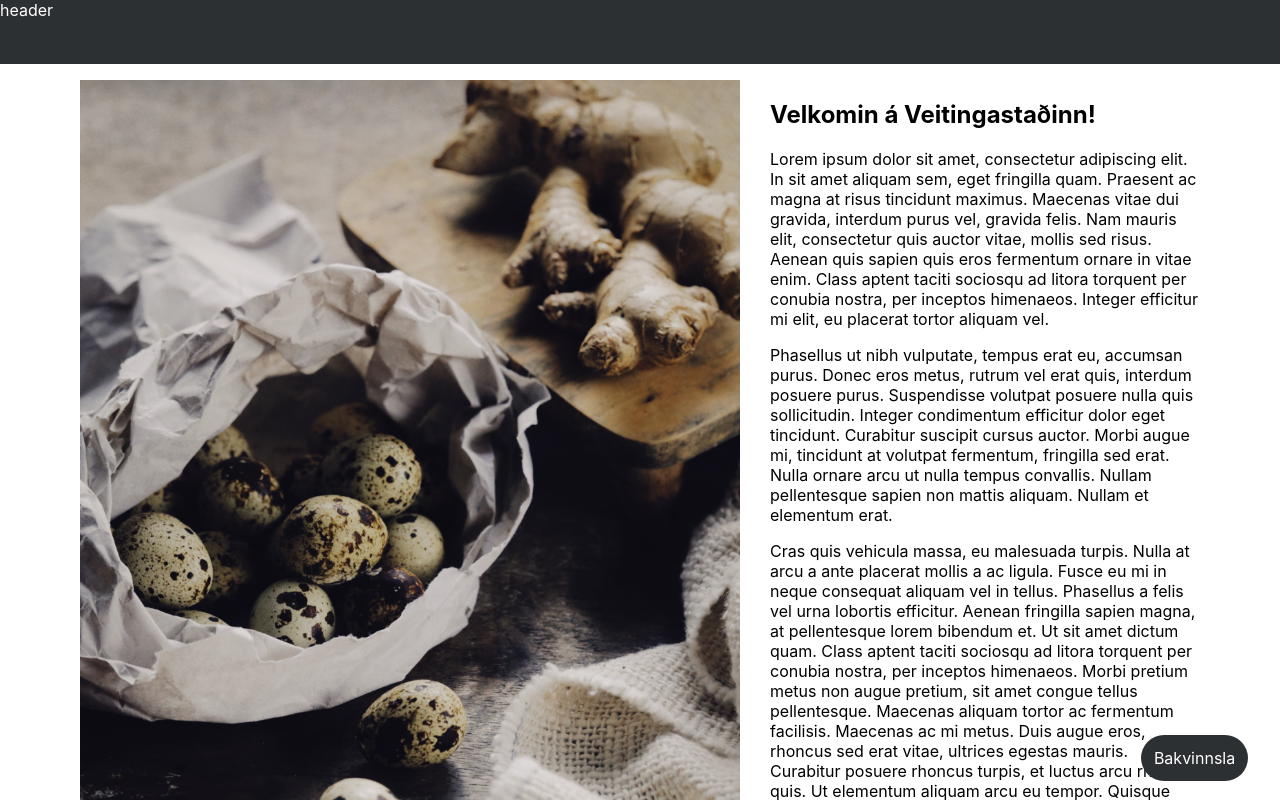
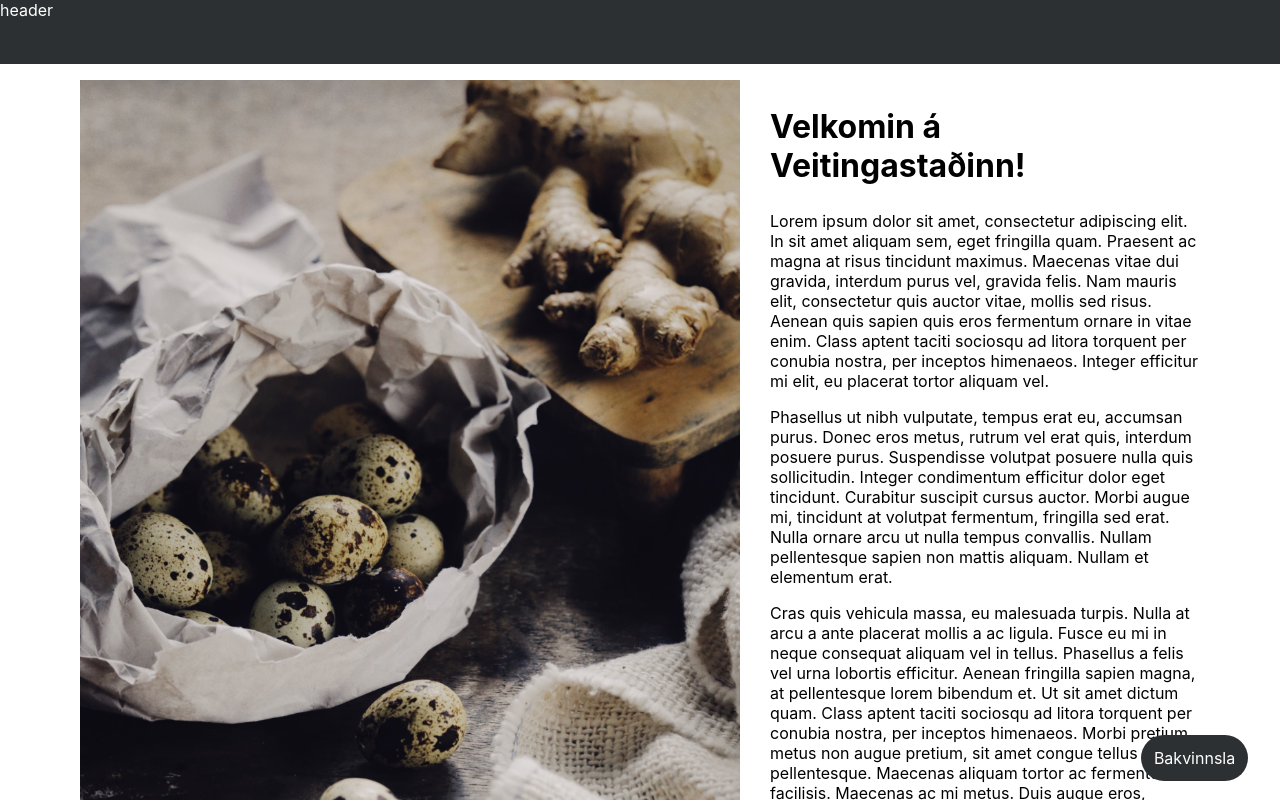
Before and after one commit to jongvnnar/vef2-2022-h2, a Next.js app: page / in a window 1280 px wide. Shown: the top 800 px of the page. Built offline with nearby package versions, Linux system fonts and the light colour scheme.

Commit message:
title index page and more styling

```diff
--- a/pages/index.tsx
+++ b/pages/index.tsx
@@ -7,8 +7,8 @@ const Home: NextPage = () => {
   return (
     <div>
       <Head>
-        <title>Forsíða</title>
-        <meta name="description" content="Forsíða fyrir appið okkar" />
+        <title>Veitingastaðurinn</title>
+        <meta name="description" content="Forsíða Veitingastaðarins" />
         <link rel="icon" href="/favicon.ico" />
       </Head>
       <section className={styles.outer_container}>
--- a/styles/globals.scss
+++ b/styles/globals.scss
@@ -12,6 +12,16 @@ body {
   margin: 0;
   font-family: -apple-system, BlinkMacSystemFont, Segoe UI, Roboto, Oxygen,
     Ubuntu, Cantarell, Fira Sans, Droid Sans, Helvetica Neue, sans-serif;
+}
+h1,
+h2,
+h3,
+h4 {
+  font-family: "Courier New", Courier, monospace Segoe UI;
+}
+
+h1 {
+  font-size: 2rem;
 }
 
 main {
```
